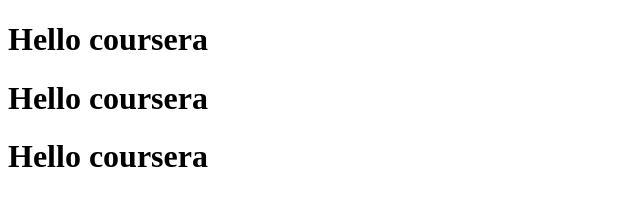
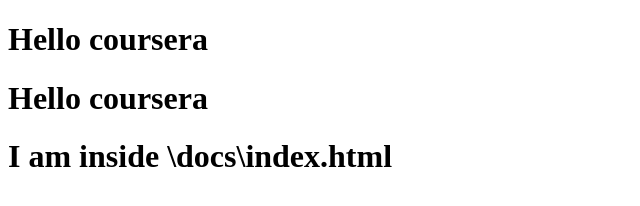
Before and after one commit to fluxquantum94/cousera-test, a plain HTML site: page docs/index.html in a window 1280 px wide. Shown: the whole page, without its empty margins (0-640 px from the left). Drawn offline with Linux system fonts and the light colour scheme.

Commit message:
modding github pages index.html file again in just \docs

```diff
--- a/docs/index.html
+++ b/docs/index.html
@@ -6,6 +6,6 @@
 <body>
 <h1>Hello coursera</h1>
 <h1>Hello coursera</h1>
-<h1>Hello coursera</h1>
+<h1>I am inside \docs\index.html</h1>
 </body>
 </html>
```
